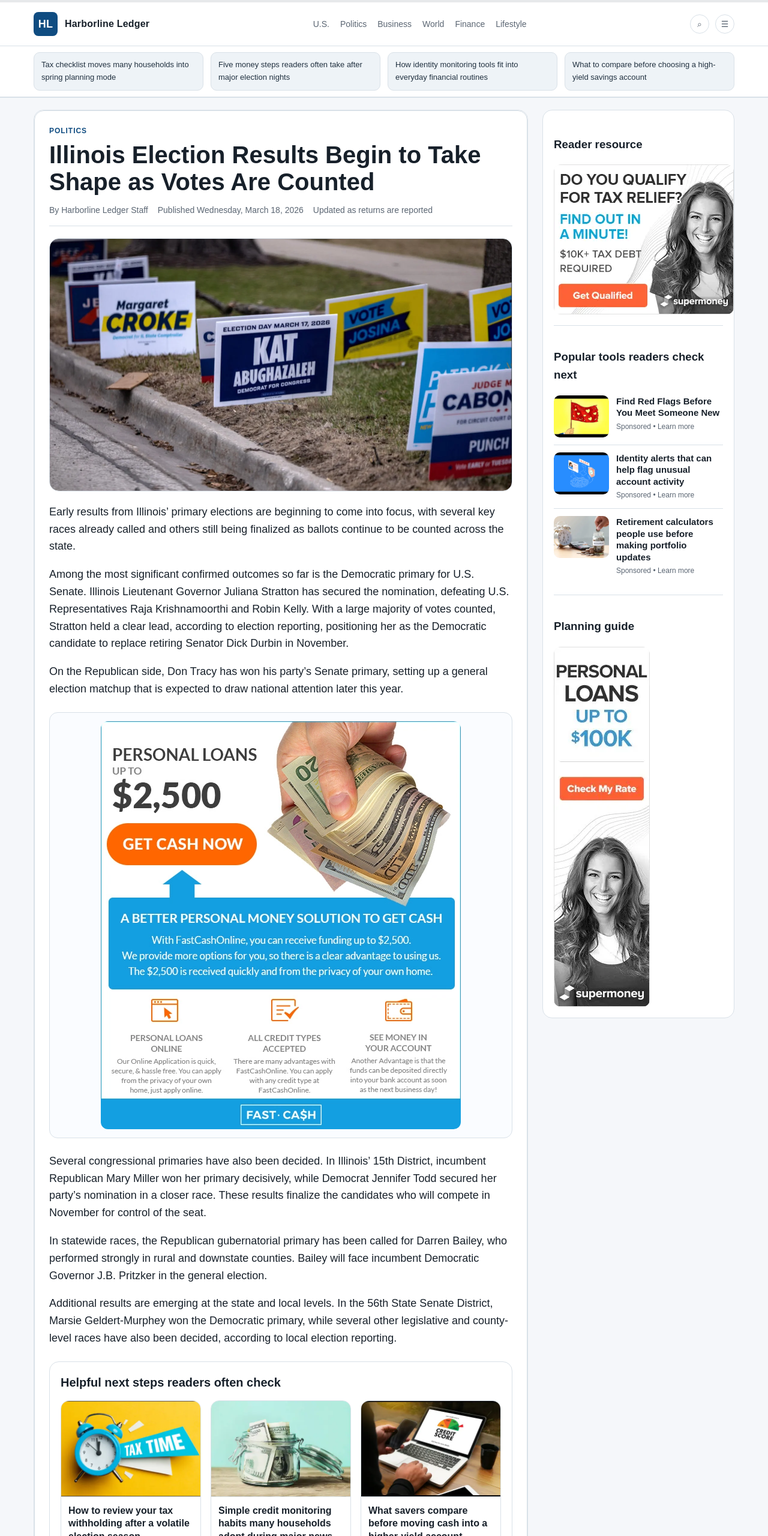
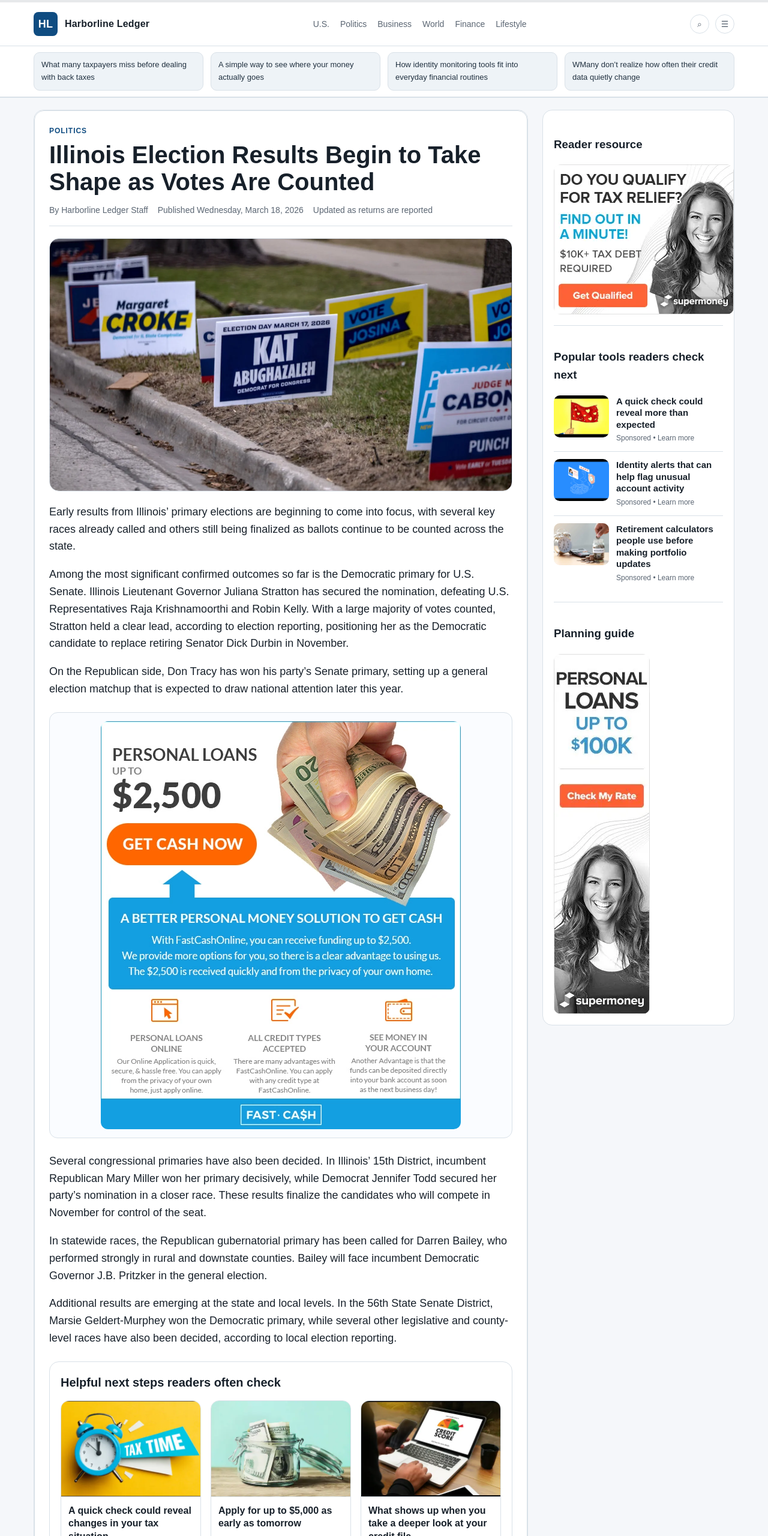
Before and after one commit to jaykaydowdall/harborlineledger, a plain HTML site: page index.html in a window 1280 px wide. Shown: the top 2560 px of the page at 60% size. Drawn offline with Linux system fonts and the light colour scheme.

Commit message:
Update index.html
re-writing ad headlines

```diff
--- a/index.html
+++ b/index.html
@@ -14,10 +14,10 @@
 </div>
 <div class="ticker-wrap">
   <div class="ticker" aria-label="Top reads">
-    <a href="https://app.optimataxrelief.com/first-step/">Tax checklist moves many households into spring planning mode</a>
-    <a href="https://www.empower.com/get-started">Five money steps readers often take after major election nights</a>
+    <a href="https://app.optimataxrelief.com/first-step/">What many taxpayers miss before dealing with back taxes</a>
+    <a href="https://www.empower.com/get-started">A simple way to see where your money actually goes</a>
     <a href="https://my.identityguard.com/enrollment/v1/1">How identity monitoring tools fit into everyday financial routines</a>
-    <a href="https://www.transunion.com/credit-scores-reports/credit-premium-unturned">What to compare before choosing a high-yield savings account</a>
+    <a href="https://www.transunion.com/credit-scores-reports/credit-premium-unturned">WMany don’t realize how often their credit data quietly change</a>
   </div>
 </div>
 </header> <div class="layout"> <main> <div class="article-card"> <div class="eyebrow">Politics</div> <h1>Illinois Election Results Begin to Take Shape as Votes Are Counted</h1> <div class="meta"> <span>By Harborline Ledger Staff</span> <span id="publishDate">Published today</span> <span>Updated as returns are reported</span> </div>
@@ -52,7 +52,7 @@
               <img src="assets/IMG_CONTEXT_1_480x320.webp" alt="Tax withholding review resource" />
             </div>
             <div class="tile-copy">
-              <h4>How to review your tax withholding after a volatile election season</h4>
+              <h4>A quick check could reveal changes in your tax situation</h4>
               <p>Explainer • 3 min read</p>
             </div>
           </a>
@@ -61,7 +61,7 @@
               <img src="assets/IMG_CONTEXT_2_480x320.webp" alt="Credit monitoring habits resource" />
             </div>
             <div class="tile-copy">
-              <h4>Simple credit monitoring habits many households adopt during major news cycles</h4>
+              <h4>Apply for up to $5,000 as early as tomorrow</h4>
               <p>Guide • 4 min read</p>
             </div>
           </a>
@@ -70,7 +70,7 @@
               <img src="assets/IMG_CONTEXT_3_480x320.webp" alt="Savings account comparison resource" />
             </div>
             <div class="tile-copy">
-              <h4>What savers compare before moving cash into a higher-yield account</h4>
+              <h4>What shows up when you take a deeper look at your credit file</h4>
               <p>Resource • 3 min read</p>
             </div>
           </a>
@@ -124,7 +124,7 @@
             <img src="assets/IMG_REC_1_480x320.webp" alt="Retirement planning resource" />
           </div>
           <div class="tile-copy">
-            <h4>Retirement planning checklists that become useful during uncertain policy periods</h4>
+            <h4>Most people don’t realize how fragmented their finances really are</h4>
             <p>Finance • 4 min read</p>
           </div>
         </a>
@@ -142,7 +142,7 @@
             <img src="assets/IMG_REC_3_480x320.webp" alt="Short-term cash options resource" />
           </div>
           <div class="tile-copy">
-            <h4>Ways savers evaluate short-term cash options when rates remain competitive</h4>
+            <h4>A fast option some turn to when you need cash in urgent situations</h4>
             <p>Money • 4 min read</p>
           </div>
         </a>
@@ -167,7 +167,7 @@
         <img src="assets/IMG_SPONSORED_1_480x320.webp" alt="People search sponsored resource" />
       </div>
       <div>
-        <h4>Find Red Flags Before You Meet Someone New</h4>
+        <h4>A quick check could reveal more than expected</h4>
         <p>Sponsored • Learn more</p>
       </div>
     </a>
```
